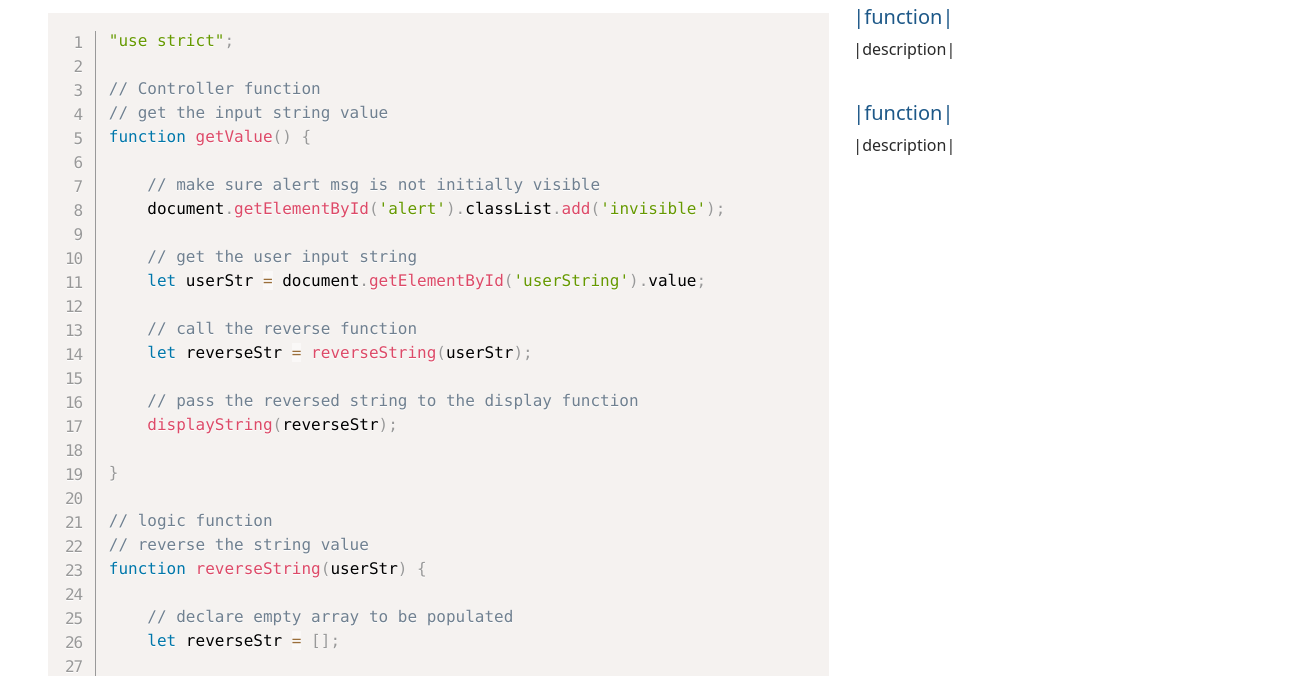
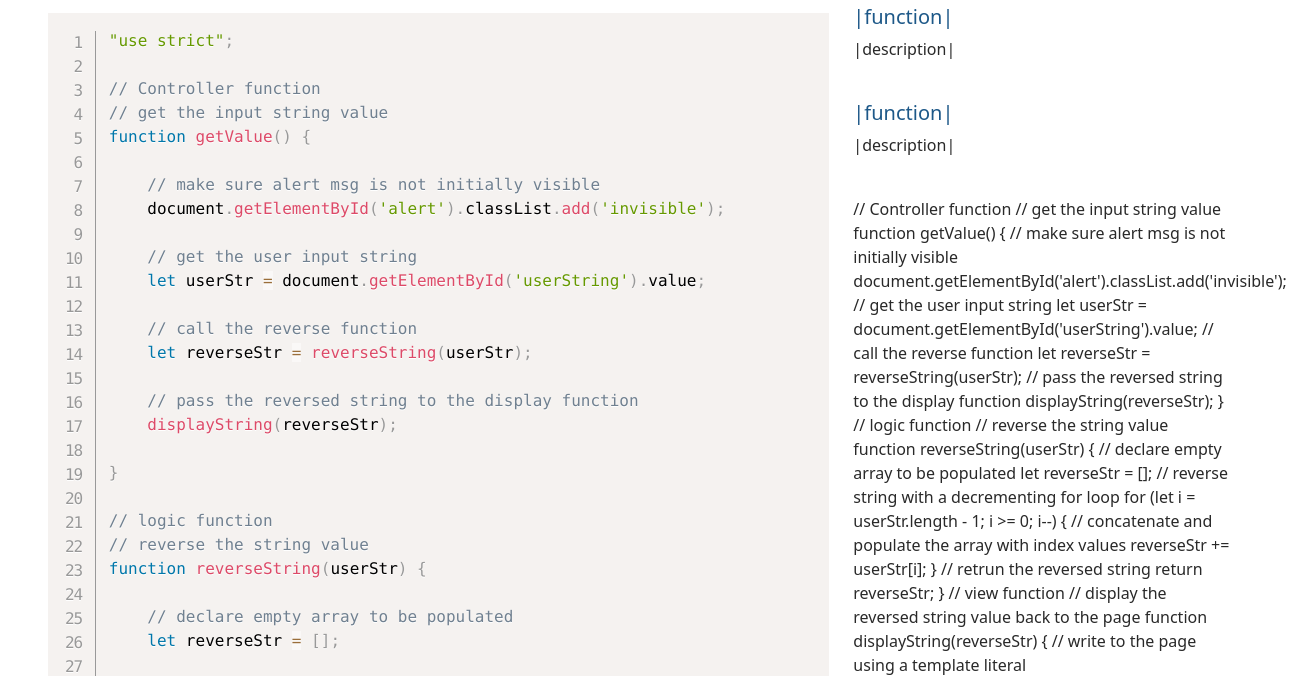
Before and after one commit to Hamberfim/jsReverse, a plain HTML site: page code.html in a window 1280 px wide. Shown: the part 114-790 px from the top of the page, 1315 px wide, since content can reach past the window. Drawn offline with nearby package versions, Linux system fonts and the light colour scheme.

Commit message:
need desc. of code

```diff
--- a/code.html
+++ b/code.html
@@ -119,6 +119,55 @@
                     <h5>|function|</h5>
                     <p>|description|</p>
                     <br>
+                    // Controller function
+                    // get the input string value
+                    function getValue() {
+
+                        // make sure alert msg is not initially visible
+                        document.getElementById('alert').classList.add('invisible');
+
+                        // get the user input string
+                        let userStr = document.getElementById('userString').value;
+
+                        // call the reverse function
+                        let reverseStr = reverseString(userStr);
+
+                        // pass the reversed string to the display function
+                        displayString(reverseStr);
+
+                    }
+
+                    // logic function
+                    // reverse the string value
+                    function reverseString(userStr) {
+
+                        // declare empty array to be populated
+                        let reverseStr = [];
+
+                        // reverse string with a decrementing for loop
+                        for (let i = userStr.length - 1; i >= 0; i--) {
+                            // concatenate and populate the array with index values
+                            reverseStr += userStr[i];
+
+                        }
+
+                        // retrun the reversed string
+                        return reverseStr;
+
+                    }
+
+                    // view function
+                    // display the reversed string value back to the page
+                    function displayString(reverseStr) {
+
+                        // write to the page using a template literal
+                        document.getElementById('msg').innerHTML = `${reverseStr}`;
+
+                        // turn on inline alert success message
+                        // (remove 'invisible' from the class listings)
+                        document.getElementById('alert').classList.remove('invisible');
+
+                    }
                 </div>
             </div>
         </div>
```
